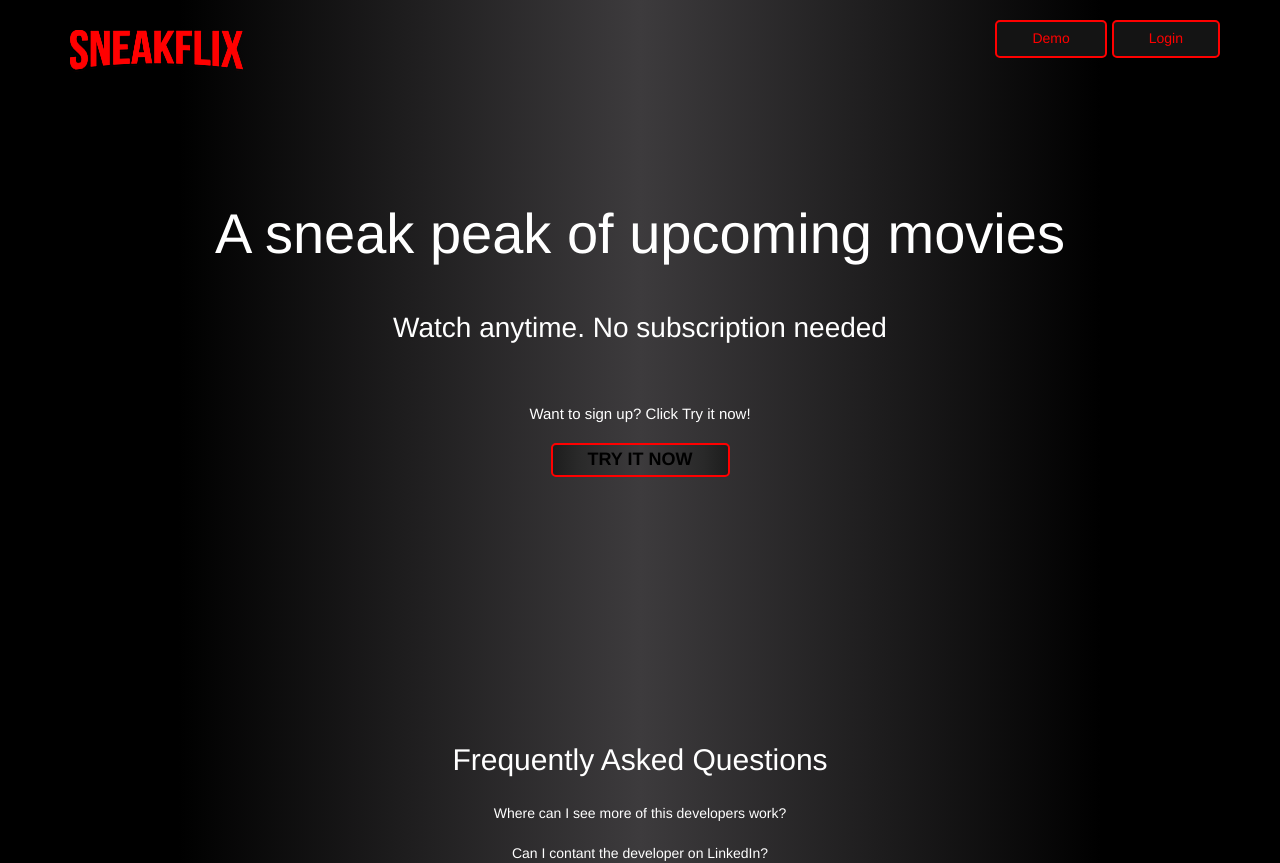
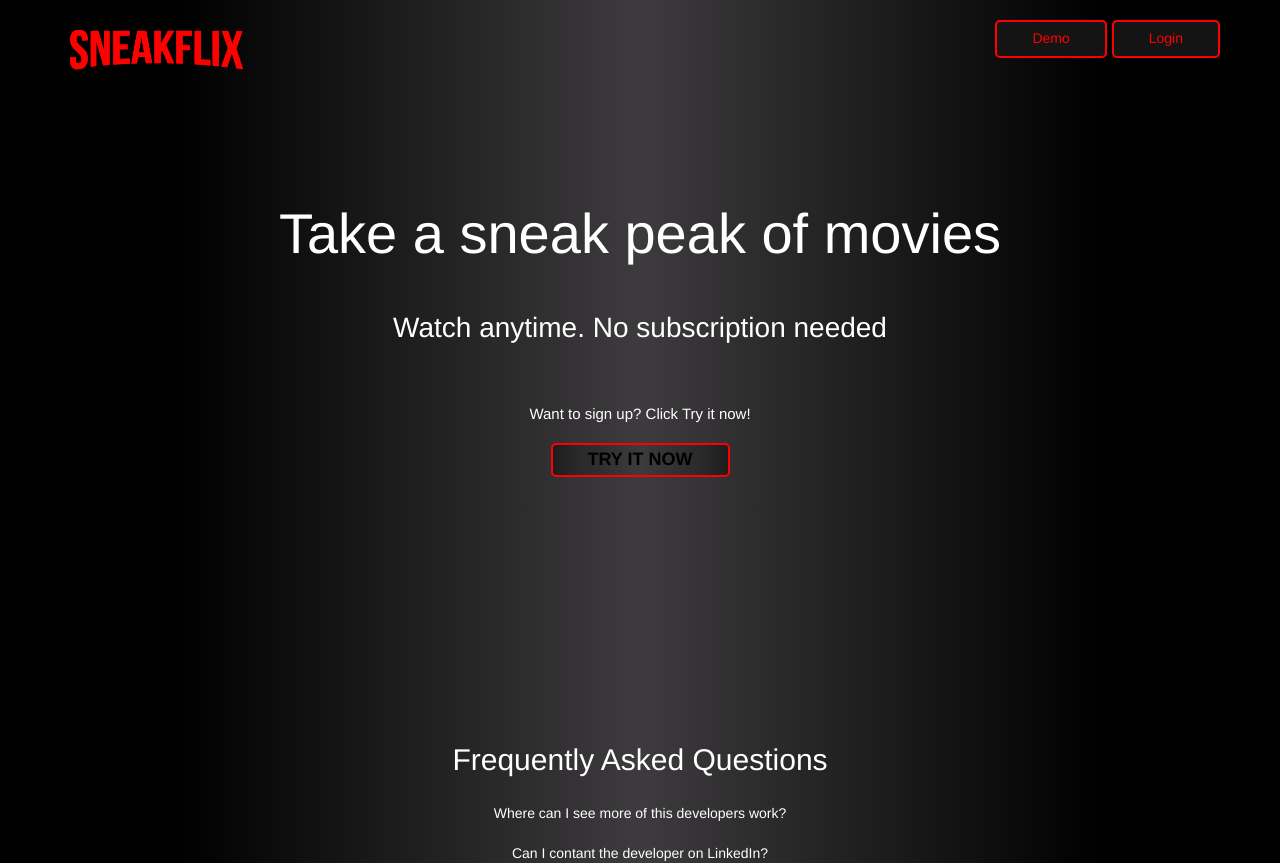
Before and after one commit to gootieno/sneak-flix, a React (Create React App) app in the folder frontend/: page / in a window 1280 px wide. Built offline with nearby package versions, Linux system fonts and the light colour scheme.

Commit message:
creating a new branch to redo netflix clone app

```diff
--- a/frontend/src/components/ActionMovies.jsx
+++ b/frontend/src/components/ActionMovies.jsx
@@ -36,7 +36,7 @@ class ActionMovies extends Component {
 				totalSlides={1.48}
 			>
 				<Slider>
-					<span className='playlist-container'>
+					<div className='playlist-container'>
 						{this.props.movies.map((movie, idx) => (
 							<Slide index={idx}>
 								<video
@@ -54,7 +54,7 @@ class ActionMovies extends Component {
 								</video>
 							</Slide>
 						))}
-					</span>
+					</div>
 				</Slider>
 				<div className='button-slider'>
 					<ButtonBack className='button-left'>Back</ButtonBack>
--- a/frontend/src/components/LandingPage.jsx
+++ b/frontend/src/components/LandingPage.jsx
@@ -1,34 +1,6 @@
 import React, { Component } from 'react';
 import logo from '../images/Sneakflix.png';
 import EmailContext from './EmailContext';
-// import Signup from './Signup';
-//only data needed is email address for try it now
-// should render the landingpageheader, landingpagebody, landingpagebottom
-
-// class EmailForm extends Component {
-// 	constructor() {
-// 		super();
-// 		this.state = {
-// 			email: '',
-// 		};
-// 	}
-// 	onChange = (e) => {
-// 		this.setState({ email: e.target.value });
-// 	};
-
-// 	render() {
-// 		return (
-// 			<form className='body-container__signup-form'>
-// 				<input
-// 					onChange={this.onChange}
-// 					type='email'
-// 					value={this.props.email}
-// 					placeholder='example@email.com'
-// 				/>
-// 			</form>
-// 		);
-// 	}
-// }
 
 export default class LandingPage extends Component {
 	constructor() {
@@ -71,7 +43,7 @@ export default class LandingPage extends Component {
 					</header>
 					<div className='body-container'>
 						<h1 className='body-container__title'>
-							A sneak peak of upcoming movies
+							Take a sneak peak of movies
 						</h1>
 						<h5 className='body-container__signup-message'>
 							Watch anytime. No subscription needed
--- a/frontend/src/components/Login.jsx
+++ b/frontend/src/components/Login.jsx
@@ -13,6 +13,8 @@ class Login extends Component {
 		};
 		this.handleSubmit = this.handleSubmit.bind(this);
 	}
+
+	//Throw errors here
 	async handleSubmit(e) {
 		e.preventDefault();
 		this.props.login(this.state.email, this.state.password);
--- a/frontend/src/index.css
+++ b/frontend/src/index.css
@@ -372,3 +372,11 @@ div#login-card {
 .playlist-grid {
 	padding-bottom: 80px;
 }
+
+.videos {
+	overflow: hidden;
+}
+
+.videos:hover {
+	overflow: hidden;
+}
```
